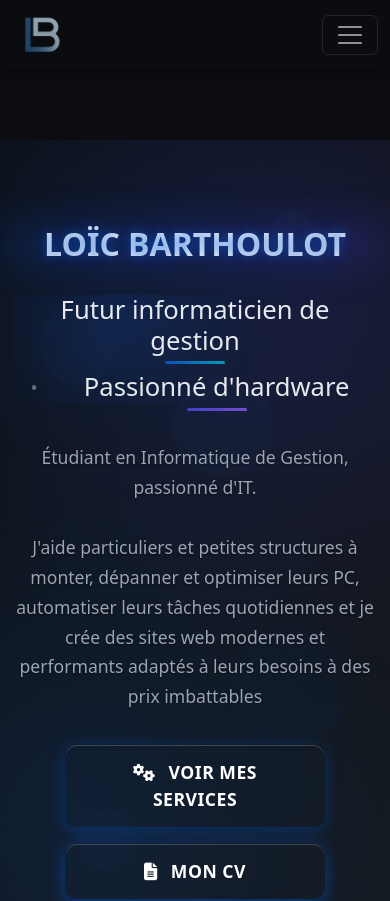
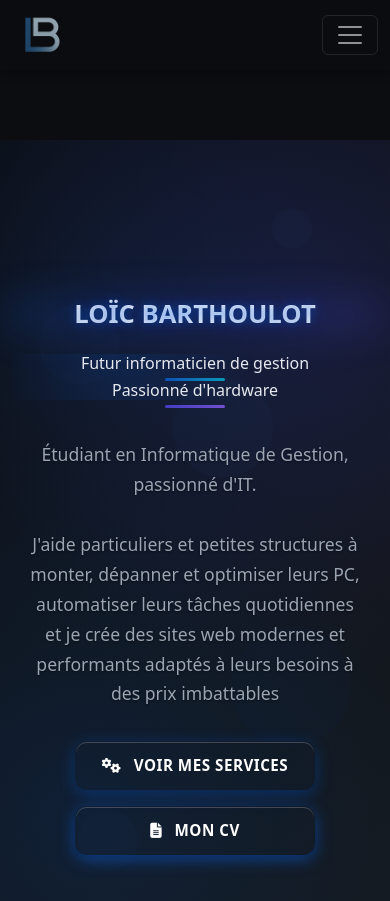
Before and after one commit to Hyakume666/loicbarthoulot, a Vue app: page /#/ in a window 390 px wide. Shown: the top 901 px of the page. Built offline with nearby package versions, Linux system fonts and the light colour scheme.

Commit message:
update of mobile responsive

```diff
--- a/src/views/Home.vue
+++ b/src/views/Home.vue
@@ -38,7 +38,7 @@
             </p>
 
             <div class="hero-cta fade-in-up delay-3">
-              <router-link to="/services" class="btn btn-primary-custom me-3">
+              <router-link to="/services" class="btn btn-primary-custom">
                 <i class="fas fa-cogs me-2"></i>
                 Voir mes services
               </router-link>
@@ -301,25 +301,6 @@
   }
 }
 
-/* Ancien style supprimé */
-/*.title-highlight {
-  background: linear-gradient(135deg, var(--primary) 0%, #4f46e5 100%);
-  -webkit-background-clip: text;
-  -webkit-text-fill-color: transparent;
-  background-clip: text;
-  font-weight: 600;
-  position: relative;
-  padding: 8px 16px;
-  border-radius: 8px;
-  border-bottom: 2px solid rgba(11, 94, 215, 0.4);
-  background-color: rgba(11, 94, 215, 0.05);
-  transition: border-color 0.3s ease;
-}
-
-.title-highlight:hover {
-  border-bottom-color: rgba(11, 94, 215, 0.8);
-}*/
-
 .title-separator {
   color: var(--muted);
   font-weight: 300;
@@ -423,46 +404,71 @@
   }
 
   .hero-section {
-    padding: 80px 0;
+    padding: 100px 0 60px 0;
+    text-align: center;
   }
 
   .hero-name {
-    font-size: 2.5rem;
-    margin-bottom: 2rem;
+    font-size: 2.2rem;
+  }
+
+  .hero-title {
+    flex-direction: column;
+    gap: 0.5rem;
+  }
+
+  .title-separator {
+    display: none;
+  }
+
+  .title-line {
+    display: block;
+    padding: 0;
+    font-size: 1.3rem;
   }
 
   .hero-description {
     font-size: 1.1rem;
     margin-bottom: 2rem;
+    padding: 0 15px;
   }
 
-  .skills-section {
+  .hero-cta {
+    display: flex;
+    flex-direction: column;
+    align-items: center;
+    gap: 1rem;
+    width: 100%;
+    padding: 0 20px;
+  }
+
+  .hero-cta .btn {
+    width: 100%;
+    max-width: 280px;
+    margin: 0 auto;
+    display: block;
+    text-align: center;
+  }
+
+  .final-cta-section {
     padding: 60px 0;
+    margin-bottom: 60px;
   }
 
   .cta-title {
     font-size: 2rem;
     margin-bottom: 1.5rem;
-  }
-
-  .hero-cta .btn {
-    display: block;
-    margin: 0 0 1rem 0;
-    width: 100%;
-    max-width: 280px;
-    margin-left: auto;
-    margin-right: auto;
-  }
-
-  .hero-cta .me-3 {
-    margin-right: 0 !important;
-    margin-bottom: 1rem;
+    padding: 0 15px;
   }
 }
 
 @media (max-width: 576px) {
   .hero-name {
-    font-size: 2rem;
+    font-size: 1.8rem;
+  }
+
+  .title-line {
+    font-size: 1.1rem;
   }
 
   .cta-title {
@@ -471,37 +477,32 @@
 
   .hero-cta .btn {
     width: 100%;
-    max-width: 280px;
-    margin-left: auto;
-    margin-right: auto;
-    display: block;
-  }
-
-  .hero-cta .me-3 {
-    margin-right: 0 !important;
-    margin-bottom: 1rem;
+    max-width: 260px;
+    padding: 12px 20px;
+    font-size: 1rem;
   }
 }
 
-/* Media queries spécifiques pour iPhone 16, Galaxy S24, Pixel 9 */
+/* Media queries spécifiques pour iPhone, Galaxy, Pixel */
 @media (max-width: 430px) {
+  .hero-section {
+    padding: 80px 0 50px 0;
+  }
+
   .hero-cta {
     display: flex;
     flex-direction: column;
     align-items: center;
     gap: 1rem;
+    padding: 0 15px;
   }
 
   .hero-cta .btn {
-    width: 100% !important;
-    max-width: 280px !important;
-    margin: 0 !important;
-    display: block !important;
-  }
-
-  .hero-cta .me-3 {
-    margin-right: 0 !important;
-    margin-bottom: 0 !important;
+    width: 100%;
+    max-width: 250px;
+    margin: 0 auto;
+    display: block;
+    text-align: center;
   }
 
   .final-cta-section {
@@ -511,21 +512,32 @@
 
 /* Media query ultra-spécifique pour les très petits écrans */
 @media (max-width: 390px) {
+  .hero-name {
+    font-size: 1.6rem;
+  }
+
+  .title-line {
+    font-size: 1rem;
+  }
+
   .hero-cta {
-    display: flex !important;
-    flex-direction: column !important;
-    align-items: center !important;
-    justify-content: center !important;
-    gap: 1rem !important;
-    width: 100% !important;
+    display: flex;
+    flex-direction: column;
+    align-items: center;
+    justify-content: center;
+    gap: 1rem;
+    width: 100%;
+    padding: 0 10px;
   }
 
   .hero-cta .btn {
-    width: 90% !important;
-    max-width: 260px !important;
-    margin: 0 auto !important;
-    display: block !important;
-    text-align: center !important;
+    width: 100%;
+    max-width: 240px;
+    margin: 0 auto;
+    display: block;
+    text-align: center;
+    padding: 12px 16px;
+    font-size: 0.95rem;
   }
 
   .final-cta-section {
```
Lines whose indentation alone changed are shown as unchanged.
